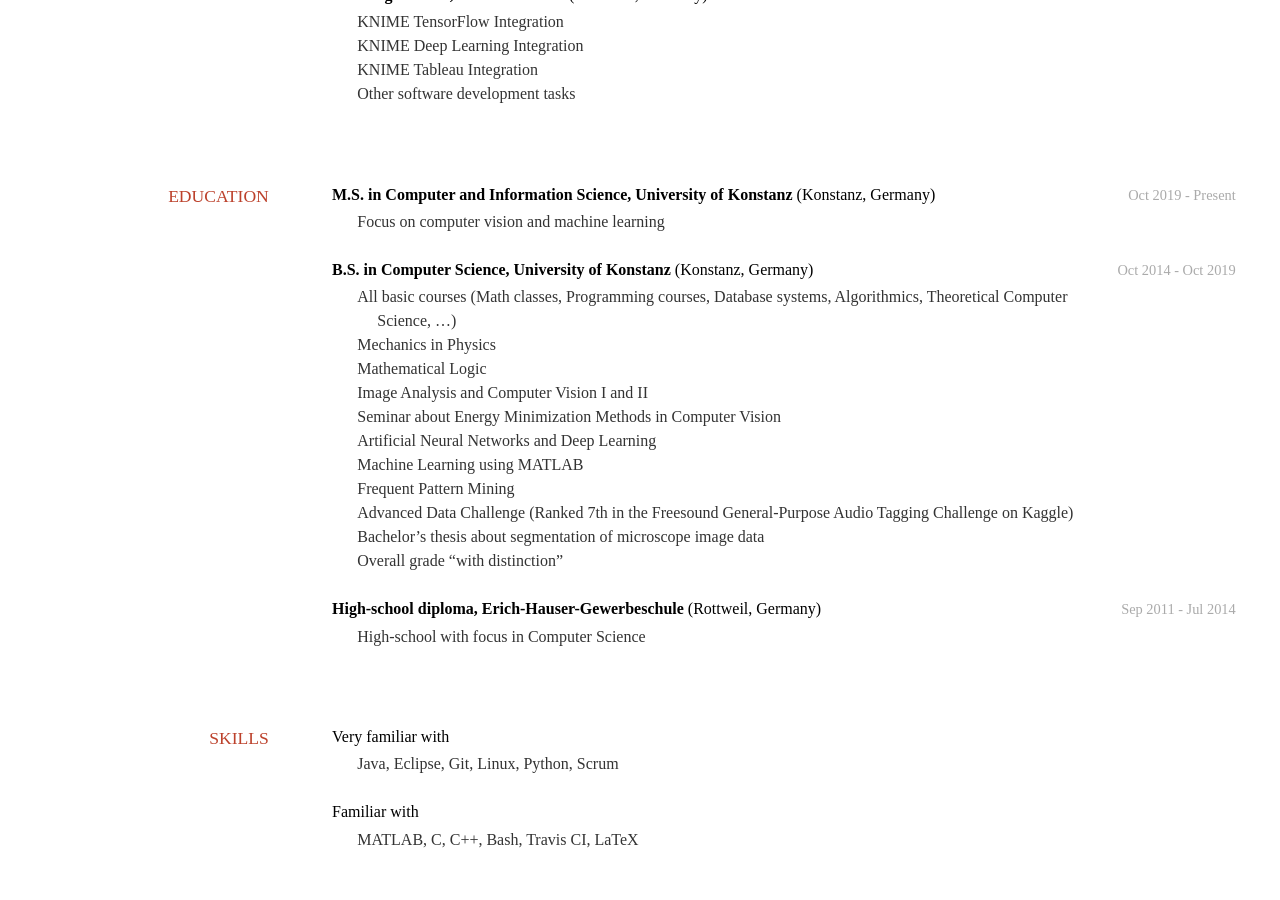
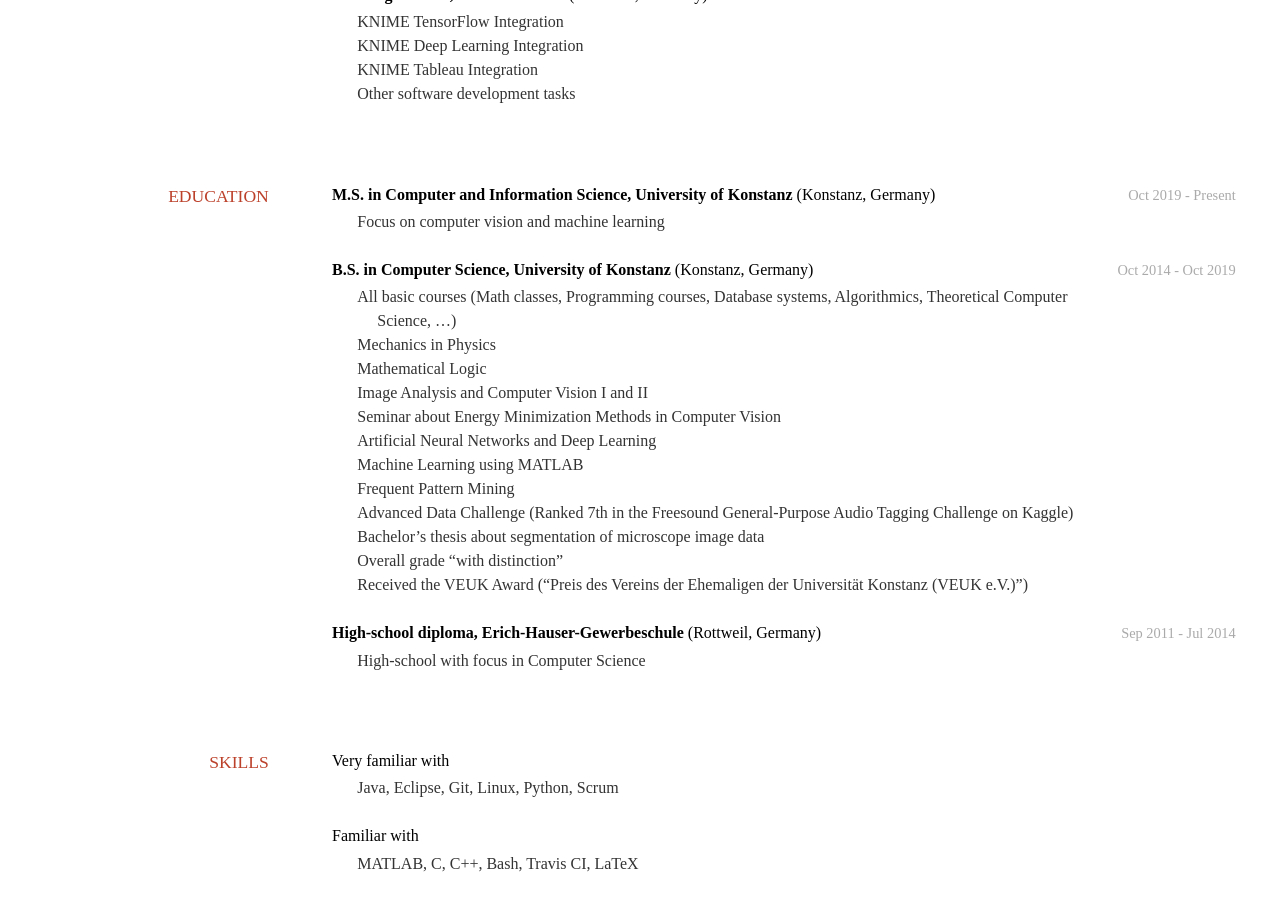
Before and after one commit to HedgehogCode/cv, a Jekyll site: the page built from cv/index.md, in a window 1280 px wide and 900 px high, scrolled down 613 px. Built offline with Jekyll 4.4.1, drawn with Linux system fonts in a browser that asks for light colours; some web fonts are replaced; before the commit the page ends 1489 px from its top, so only the background shows below that.

Commit message:
Add VEUK Award

```diff
--- a/cv/index.md
+++ b/cv/index.md
@@ -70,6 +70,7 @@
 - Advanced Data Challenge (Ranked 7th in the Freesound General-Purpose Audio Tagging Challenge on Kaggle)
 - Bachelor's thesis about segmentation of microscope image data
 - Overall grade "with distinction"
+- Received the VEUK Award ("Preis des Vereins der Ehemaligen der Universität Konstanz (VEUK e.V.)")
 
 **High-school diploma, Erich-Hauser-Gewerbeschule** (Rottweil, Germany)
 `Sep 2011 - Jul 2014`
```
